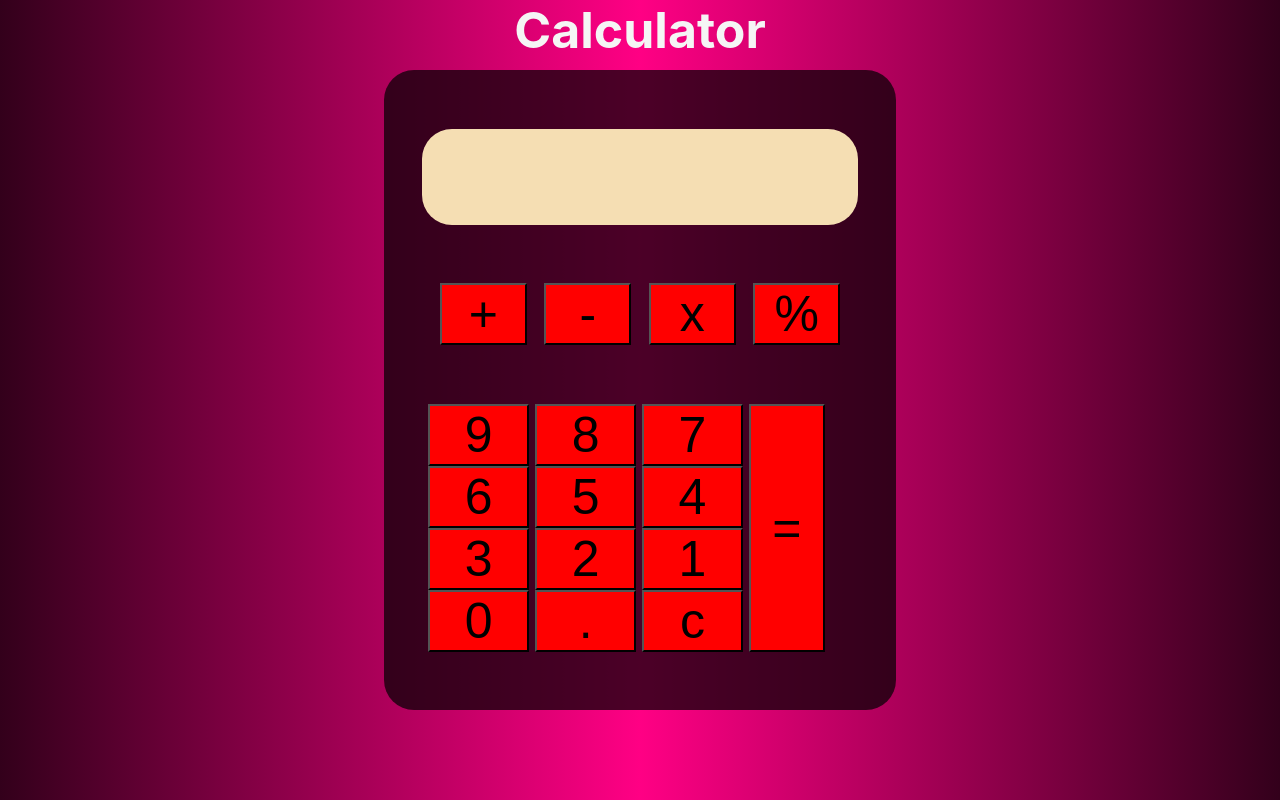
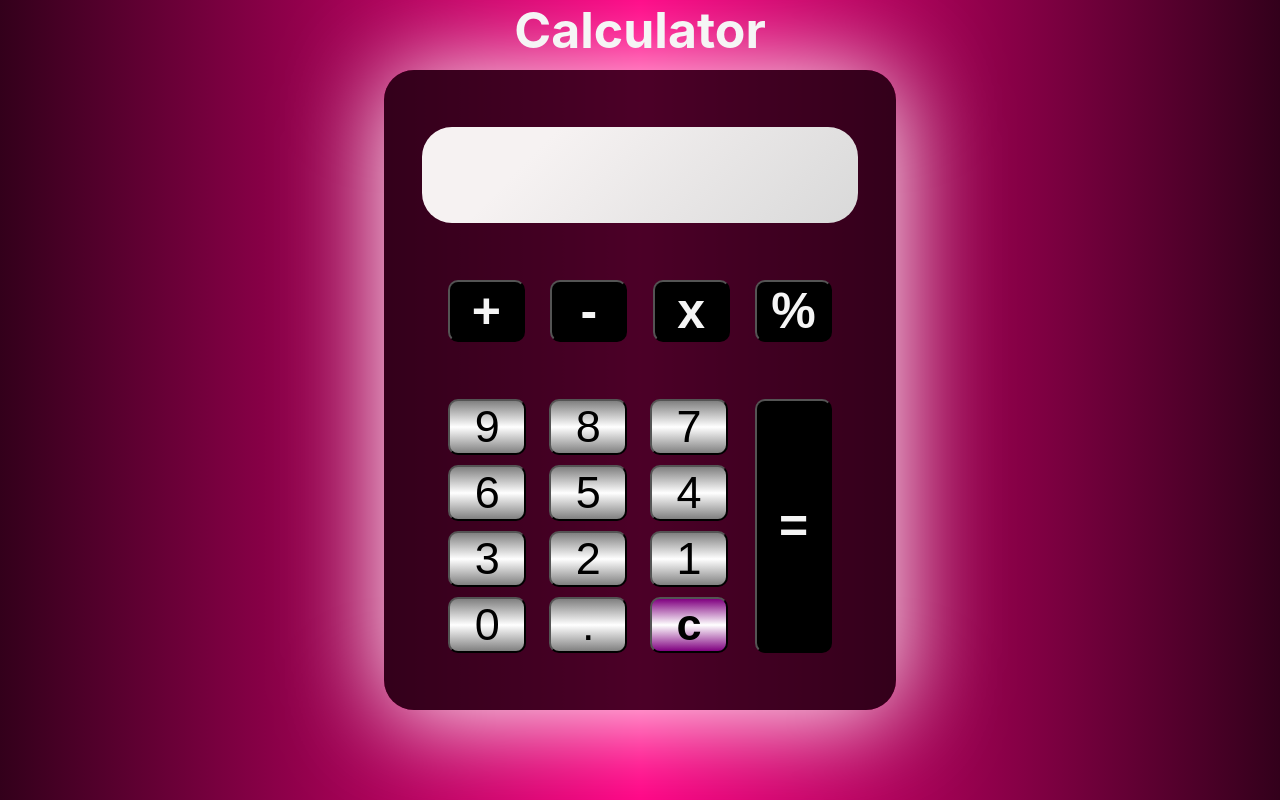
Before and after one commit to Tendaik96/Calculator, a React (Create React App) app in the folder my-app/: page / in a window 1280 px wide. Built offline with nearby package versions, Linux system fonts and the light colour scheme.

Commit message:
working on calculator css

```diff
--- a/my-app/src/components/Buttons/Button.css
+++ b/my-app/src/components/Buttons/Button.css
@@ -1,6 +1,25 @@
 .button{
-    background-color: red;
+    background-image: linear-gradient(grey, white, gray);
     text-align: center;
-    width: 31%;
-    font-size: 50px;
+    width: 28%;
+    font-size: 45px;
+    outline: none;
+    cursor: pointer;
+    transition: all 0.2s ease;
+
 }
+
+.button:last-child{
+    background-image: linear-gradient(purple, white, purple);
+    font-weight: bold;
+
+
+}
+
+.button:hover {
+    box-shadow: black 0px 50px 100px -20px, black 0px 30px 60px -30px, black 0px -2px 6px 0px inset;
+}
+
+.button:last-child:hover{
+        box-shadow: brown 0px 50px 100px -20px, brown 0px 30px 60px -30px, brown 0px -2px 6px 0px inset;
+}
--- a/my-app/src/components/Calculator/Calculator.css
+++ b/my-app/src/components/Calculator/Calculator.css
@@ -1,5 +1,6 @@
 #calc{
     background-color: rgba(0, 0, 0, 0.7);
+    box-shadow: 1px 5px 100px white;
     color: white;
     height: 80%;
     width: 40%;
@@ -11,34 +12,36 @@
     align-items: center;
 }
 
+button{
+    border-radius: 10px;
+}
+
 .operators{
     display: flex;
     flex-direction: row;
     flex-wrap: nowrap;
-    justify-content: space-evenly;
-    width: 85%;
+    justify-content: space-between;
+    width: 75%;
 }
 
 .val-op-container{
-    width: 85%;
+    width: 75%;
     display: flex;
     flex-direction: row;
     flex-wrap: nowrap;
-    justify-content: center;
-
-
+    justify-content: space-between;
 }
 
 .value-container {
     display: flex;
     flex-direction: row;
     flex-wrap: wrap;
-    width: 75%;
-    justify-content: space-evenly;
+    width: 73%;
+    row-gap: 10px;
+    justify-content: space-between;
 }
 
 .equals-container {
-
-    width: 25%;
+    width: 20%;
 
 }
--- a/my-app/src/components/Equals/Equals.css
+++ b/my-app/src/components/Equals/Equals.css
@@ -1,8 +1,15 @@
 .equals {
-    background-color: red;
+    background-color: black;
+    color: whitesmoke;
     text-align: center;
-    width: 70%;
+    width: 100%;
     height: 100%;
     font-size: 50px;
+    font-weight: bold;
+    cursor: pointer;
+    outline: none;
+}
 
+.equals:hover {
+    box-shadow: gray 0px 50px 100px -20px, gray 0px 30px 60px -30px, gray 0px -2px 6px 0px inset;
 }
--- a/my-app/src/components/Operator/Operator.css
+++ b/my-app/src/components/Operator/Operator.css
@@ -1,6 +1,14 @@
 .operator{
-    background-color: red;
+    background-color: black;
     text-align: center;
     width: 20%;
     font-size: 50px;
+    color: whitesmoke;
+    font-weight: bold;
+    cursor: pointer;
+    outline: none;
 }
+
+.operator:hover{
+        box-shadow: gray 0px 50px 100px -20px, gray 0px 30px 60px -30px, gray 0px -2px 6px 0px inset;
+}
--- a/my-app/src/components/Window/Window.css
+++ b/my-app/src/components/Window/Window.css
@@ -2,6 +2,6 @@
     width: 85%;
     height: 15%;
     border-radius: 30px;
-    background-color: rgb(245, 222, 179);
+    background-image: linear-gradient(315deg, #d9d9d9 0%, #f6f2f2 74%);
 
 }
```
